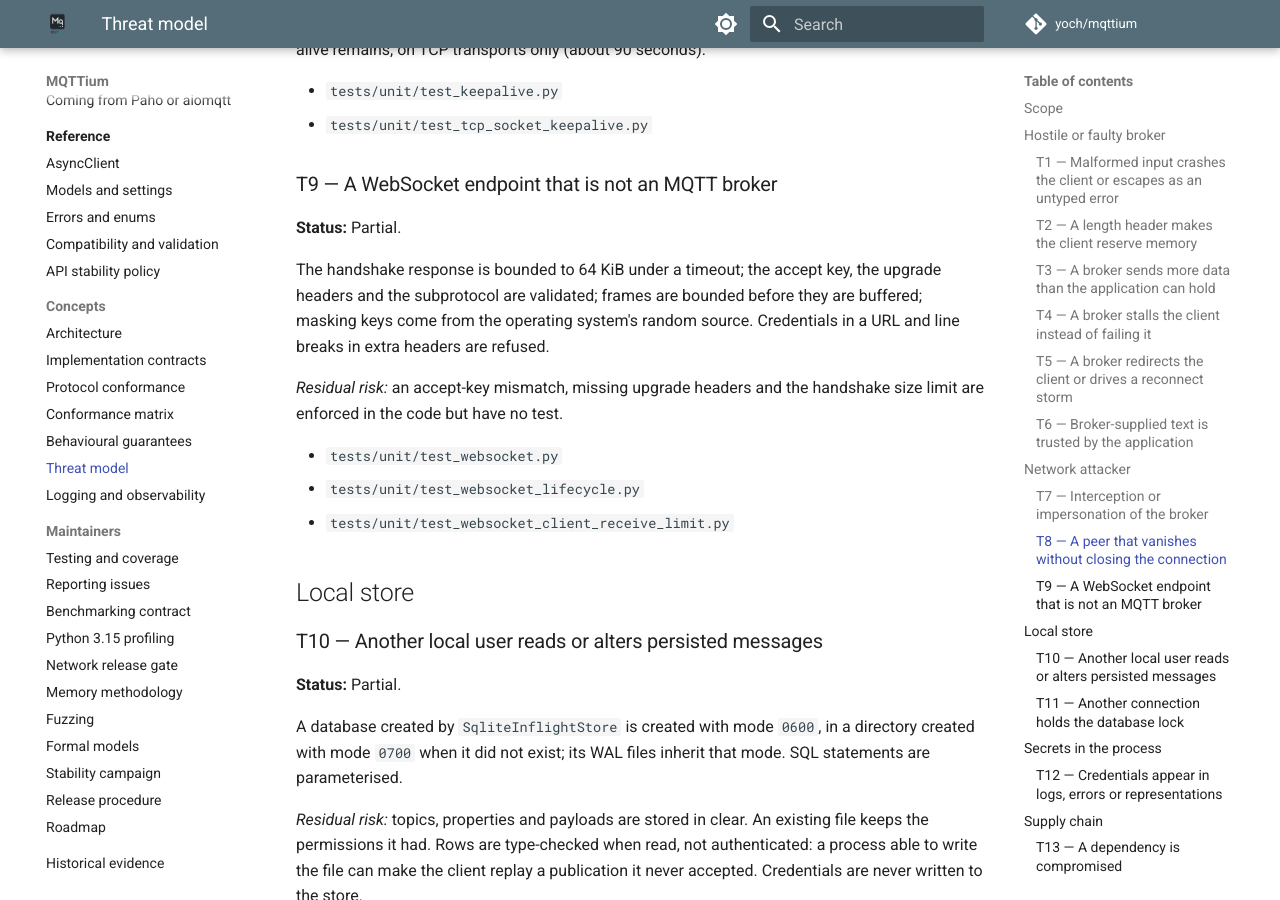
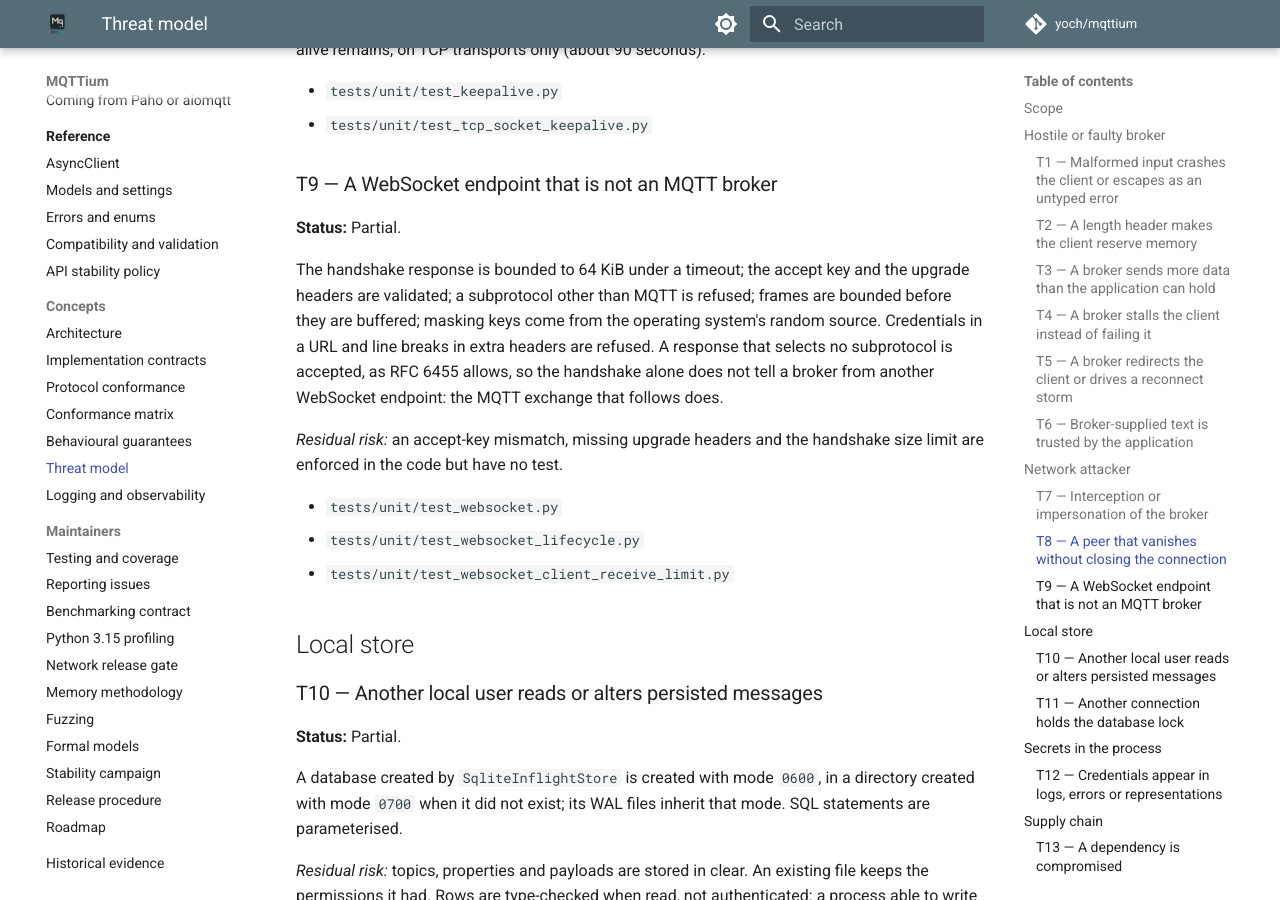
Before and after one commit to yoch/mqttium, an MkDocs documentation site: the page built from docs/threat-model.md, in a window 1280 px wide and 900 px high, scrolled down 3913 px. Built offline with MkDocs 1.6.1 and Material for MkDocs 9.7.7, drawn with Linux system fonts in a browser that asks for light colours; comment, search, counter and statistics services are not loaded.

Commit message:
Merge the corrected stack; state what the WebSocket handshake does not prove
Co-Authored-By: Claude Fable 5.2 <noreply@anthropic.com>
Claude-Session: https://claude.ai/code/session_01Ao6T3feVH1AdmD4A8HiJoS

```diff
--- a/docs/threat-model.md
+++ b/docs/threat-model.md
@@ -160,11 +160,13 @@ seconds).
 
 **Status:** Partial.
 
-The handshake response is bounded to 64 KiB under a timeout; the accept key,
-the upgrade headers and the subprotocol are validated; frames are bounded
-before they are buffered; masking keys come from the operating system's
-random source. Credentials in a URL and line breaks in extra headers are
-refused.
+The handshake response is bounded to 64 KiB under a timeout; the accept key
+and the upgrade headers are validated; a subprotocol other than MQTT is
+refused; frames are bounded before they are buffered; masking keys come from
+the operating system's random source. Credentials in a URL and line breaks in
+extra headers are refused. A response that selects no subprotocol is
+accepted, as RFC 6455 allows, so the handshake alone does not tell a broker
+from another WebSocket endpoint: the MQTT exchange that follows does.
 
 *Residual risk:* an accept-key mismatch, missing upgrade headers and the
 handshake size limit are enforced in the code but have no test.
```
Also changed, not shown: SECURITY.md (+4 -3 lines).
